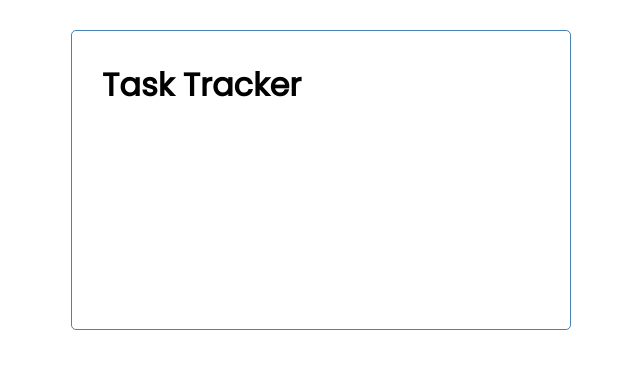
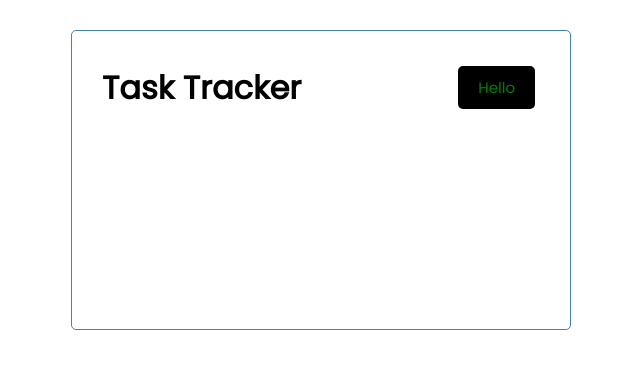
Before and after one commit to IlyaKrapivnoy/task_manager, a React (Create React App) app: page / in a window 1280 px wide. Shown: the top 368 px of the page, without its empty margins (319-959 px from the left). Built offline with nearby package versions, Linux system fonts and the light colour scheme.

Commit message:
add btn component

```diff
--- /dev/null
+++ b/src/components/Button.js
@@ -0,0 +1,5 @@
+const Button = ({ color, text }) => {
+    return <button style={{color}} className="btn">{ text }</button>
+}
+
+export default Button
--- a/src/components/Header.js
+++ b/src/components/Header.js
@@ -1,7 +1,10 @@
+import Button from "./Button"
+
 const Header = ({ title }) => {
     return (
-        <header>
+        <header className='header'>
             <h1>{ title }</h1>
+            <Button color="green" text='Hello' />
         </header>
     )
 }
```
